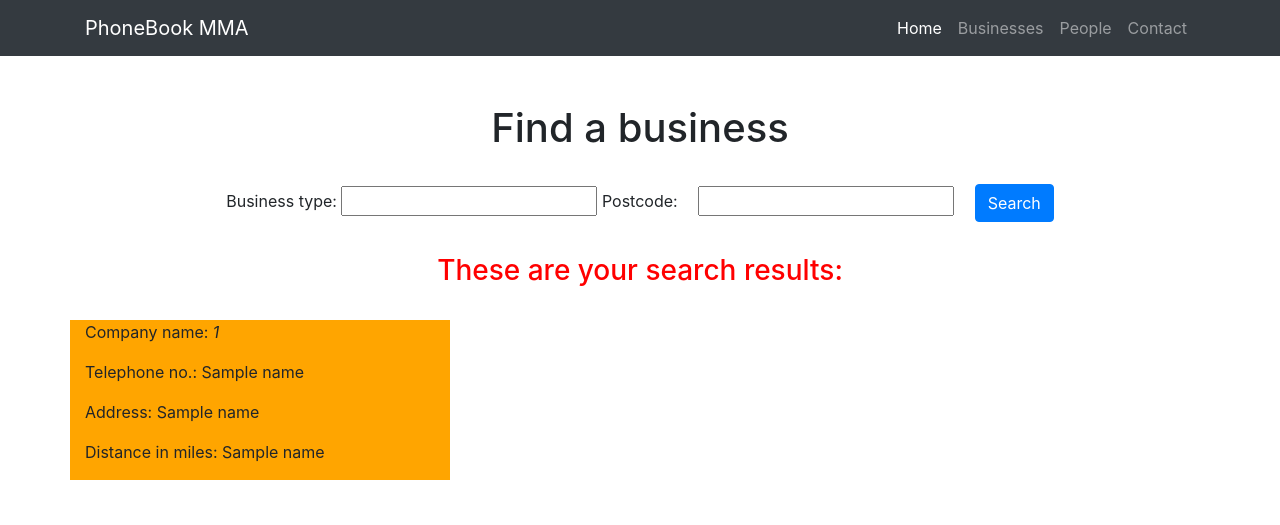
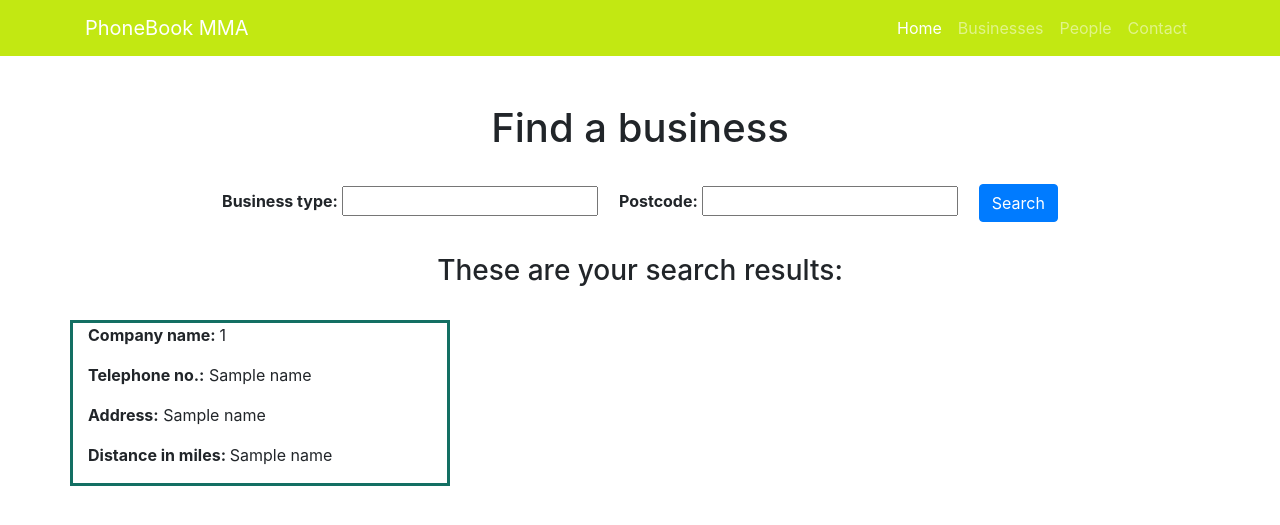
Before and after one commit to mstoiovici/Flask_PhoneBook_Bootstrap_App, a Flask app: template templates/search_results.html in a window 1280 px wide. Shown: the top 525 px of the page. Run offline with Flask 2, Linux system fonts and the light colour scheme; the template is opened without the code that fills it: most values are stand-ins (such as "Sample title", 1, 10 or a date in 2020); some libraries are stand-ins or nearby versions.

Commit message:
more work on project

```diff
--- a/app.py
+++ b/app.py
@@ -24,10 +24,11 @@ def search_results():
         if business_type:
             checked_business_type=check_if_input_business_type_is_in_database(cursor,business_type.title())
 
+
         postcode=form_data["postcode"]
         long1,lat1=get_coordinates_for_postcode(postcode)
-        businesses_info_list=get_information_for_businesses_with_input_business_type(cursor,checked_business_type)
-        businesses_info_list_with_distance=distance(businesses_info_list,long1,lat1)
+        muna=get_information_for_businesses_with_input_business_type(cursor,checked_business_type)
+        businesses_info_list_with_distance=distance(muna,long1,lat1)
         result=convert_businesses_info_list_into_dictionary(businesses_info_list_with_distance)
         sorted_result=sort_result_by_distance(result)
 
--- a/static/css/main.css
+++ b/static/css/main.css
@@ -1,15 +1,24 @@
 
 #results .col-md-4 {
-  background-color: orange;
+
     margin-bottom:2rem;
 }
 h3 {
   margin-top:2rem;
   margin-bottom:2rem;
-  color:red;
+
 
 }
 h1{
   margin-top:2rem;
   margin-bottom:2rem;
 }
+.navbar{
+  background-color:#C2E812  !important;
+}
+
+.border{
+  border-width: 0.2rem  !important;
+  border-color:#136F63 !important;
+
+}
--- a/templates/index.html
+++ b/templates/index.html
@@ -47,7 +47,7 @@
   </nav>
 
   <!-- Page Content -->
-  <div class="container">
+  <div class="container" id="container-one">
     <div class="row">
       <div class="col-lg-12 text-center">
         <h1 class="mt-5">Find a business</h1>
@@ -56,11 +56,11 @@
     <div class="row justify-content-center">
       <div id="contact-form">
       <form method="post" action="/search_results">
-          <label for="business_type">Business type:</label>
+          <label for="business_type"><strong>Business type:</strong></label>
           <input type="text" id="business_type" name="business_type" required="required">
 
-          <label for="postcode">Postcode:</label>
-          <input class="ml-3" type="text" id="postcode" name="postcode" required="required">
+          <label class="ml-3" for="postcode"><strong>Postcode:</strong></label>
+          <input  type="text" id="postcode" name="postcode" required="required">
           <input class= "btn btn-primary ml-3" type="submit" id="submit-button " name="submit" value="Search" >
       </form>
       </div>
--- a/templates/search_results.html
+++ b/templates/search_results.html
@@ -7,18 +7,18 @@
   </div>
 <div class="row" id="results">
   {% for item in sorted_result %}
-  <div class="col-md-4">
+  <div class="col-md-4 border">
     <p>
-      Company name: <em>{{item[0]}}</em>
+      <strong>Company name: </strong>{{item[0]}}
       </p>
     <p>
-      Telephone no.: {{item[1][0]}}
+      <strong>Telephone no.:</strong> {{item[1][0]}}
       </p>
       <p>
-        Address: {{item[1][2]}}
+        <strong>Address:</strong> {{item[1][2]}}
         </p>
         <p>
-          Distance in miles: {{item[1][-1]}}
+          <strong>Distance in miles: </strong>{{item[1][-1]}}
           </p>
 
     </div>
```
Also changed, not shown: engine1.py (+9 -7 lines).
